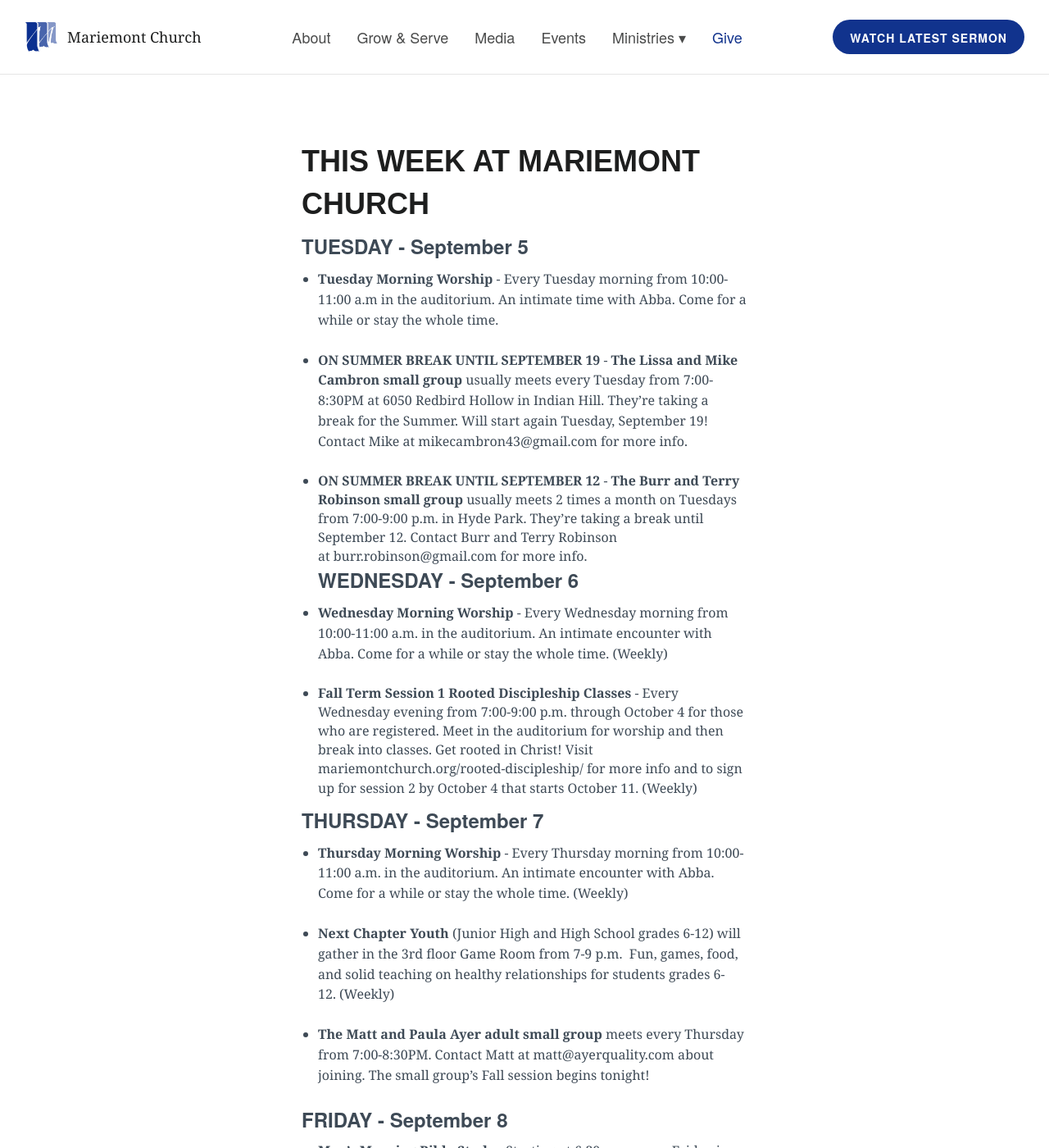
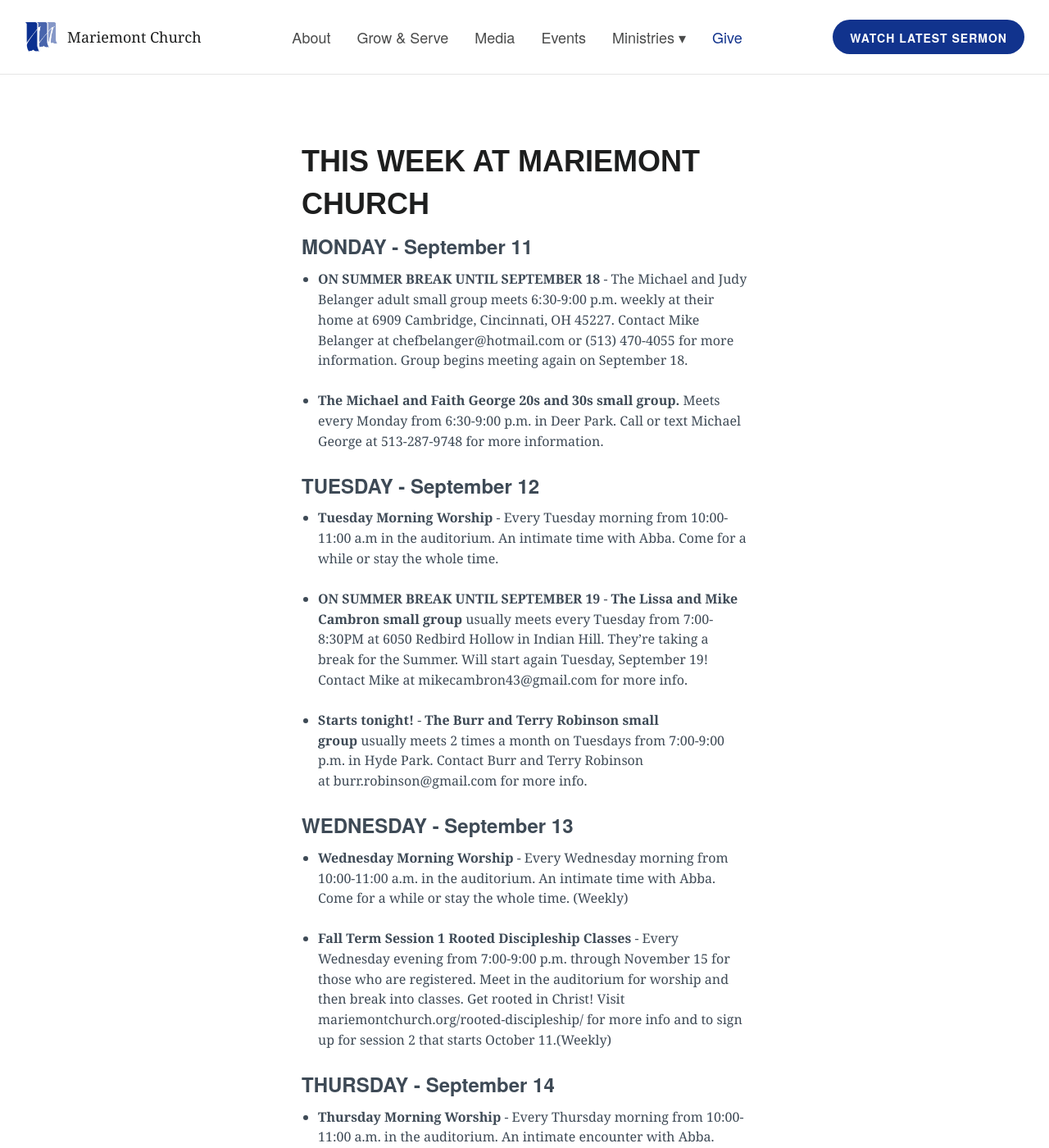
Before and after one commit to lukemoderwell/mariemont, a Jekyll site: the page built from mc-weekly-calendar.markdown, in a window 1280 px wide and 1400 px high. Shown: the whole window at 82% size. Built offline with Jekyll 4.4.1, drawn with Linux system fonts in a browser that asks for light colours; nearby versions of some CDN libraries; some of the changed text lies outside the part shown.

Commit message:
Updated Mc Weekly Calendar

```diff
--- a/mc-weekly-calendar.markdown
+++ b/mc-weekly-calendar.markdown
@@ -6,47 +6,6 @@
 ---
 
 ## THIS WEEK AT MARIEMONT CHURCH
-
-### TUESDAY - September 5
-* **Tuesday Morning Worship** - Every Tuesday morning from 10:00-11:00 a.m in the auditorium. An intimate time with Abba. Come for a while or stay the whole time.
-
-* **ON SUMMER BREAK UNTIL SEPTEMBER 19** - **The Lissa and Mike Cambron small group** usually meets every Tuesday from 7:00-8:30PM at 6050 Redbird Hollow in Indian Hill. They're taking a break for the Summer. Will start again Tuesday, September 19! Contact Mike at mikecambron43@gmail.com for more info.
-
-* **ON SUMMER BREAK UNTIL SEPTEMBER 12** - **The Burr and Terry Robinson small group** usually meets 2 times a month on Tuesdays from 7:00-9:00 p.m. in Hyde Park. They're taking a break until September 12. Contact Burr and Terry Robinson at burr.robinson@gmail.com for more info.
-
-### WEDNESDAY - September 6
-* **Wednesday Morning Worship** - Every Wednesday morning from 10:00-11:00 a.m. in the auditorium. An intimate encounter with Abba. Come for a while or stay the whole time. (Weekly)
-
-* **Fall Term Session 1 Rooted Discipleship Classes** - Every Wednesday evening from 7:00-9:00 p.m. through October 4 for those who are registered. Meet in the auditorium for worship and then break into classes. Get rooted in Christ! Visit mariemontchurch.org/rooted-discipleship/ for more info and to sign up for session 2 by October 4 that starts October 11. (Weekly)
-
-
-### THURSDAY - September 7
-* **Thursday Morning Worship** - Every Thursday morning from 10:00-11:00 a.m. in the auditorium. An intimate encounter with Abba. Come for a while or stay the whole time. (Weekly)
-
-
-* **Next Chapter Youth** (Junior High and High School grades 6-12) will gather in the 3rd floor Game Room from 7-9 p.m.  Fun, games, food, and solid teaching on healthy relationships for students grades 6-12. (Weekly)
-
-* **The Matt and Paula Ayer adult small group** meets every Thursday from 7:00-8:30PM. Contact Matt at matt@ayerquality.com about joining. The small group's Fall session begins tonight!
-
-
-
-### FRIDAY - September 8
-* **Men's Morning Bible Study** - Starting at 6:30 a.m. every Friday in the Emery room. A new study on Ecclesiastes has begun!  (Weekly)
-
-### SATURDAY - September 9
-* **OPEN THIS SATURDAY!** The Family Shop Thrift Store is open every 2nd and 4th Saturday of each month from 8:30 a.m. to Noon until the end of September. The last day to shop in the familyh shop is Saturday, September 23. (Bi-Weekly)
-
-
-### SUNDAY - September 10
-* **Sunday Services at 9:00 and 11:00 a.m.** in the Auditorium on 2nd floor. Jamie Moore will continue our series through the Gospel of John looking at John 12:12-36, “Jesus: The King Enters Jerusalem”
-
-* **Kingdom Kids** (Infant - Grade 5) Sunday School at 9:00 and 11:00 a.m. Check in on the 1st floor at 8:45 a.m. for the 9:00-10:30 classes and 10:45 a.m. for the 11:00-12:30 classes.
-
-* **Lite Bites. 10:15 - 11:00 a.m.** - LITE BITES is a time for a substantial snack, fellowship, and community in the Meeting and Emery Rooms on the Main Floor. Each Sunday an individual or group volunteers to provide for the community. To sign up to provide in future, visit the Connect Desk!
-
-* **Next Chapter Youth** (Junior High and High School Grades 6-12). The group meets from 11:00 a.m.-12:30 p.m. on the 3rd floor for fellowship, teaching, and fun.
-
-* **The Zeke and Beth Swift adult small group.** 11:00 a.m.-12:15 p.m.  Meets in the Library (3rd Floor) and discusses the 9:00 a.m. sermon and other relevant topics.
 
 
 ### MONDAY - September 11
@@ -173,6 +132,7 @@
 ### SATURDAY - September 30
 
 
+
 ### SUNDAY - October 1
 * **Sunday Services at 9:00 and 11:00 a.m.** in the Auditorium on 2nd floor. Jamie Moore will continue our "Jesus" series through the Gospel of John.
 
```
Also changed, not shown: other parts of mc-weekly-calendar.markdown (+28 -0 lines).
